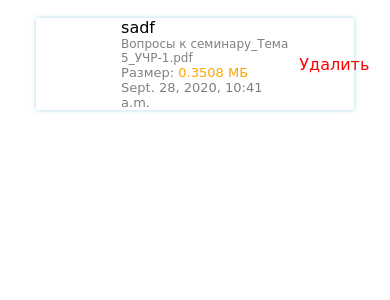
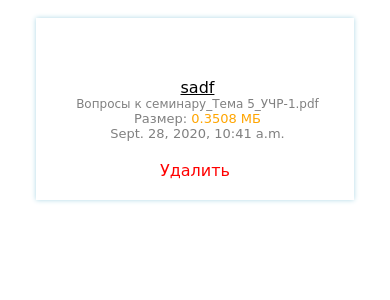
Before and after one commit to worlddeleteRin/univ, a Django app: page /itype/74/97 in a window 390 px wide. Shown: the top 300 px of the page. Run offline with Django 3.2, Linux system fonts and the light colour scheme; data comes from the database, SQL or seed files in the repository; both versions use the stored data as it was after the commit; some libraries are stand-ins or nearby versions.

Commit message:
new commit

```diff
--- a/lessons/urls.py
+++ b/lessons/urls.py
@@ -15,4 +15,5 @@ urlpatterns = [
     path('addblock_items_ajax', views.addblock_items_ajax, name="addblock_items_ajax"),
     path('delete_item_ajax', views.delete_item_ajax, name="delete_item_ajax"),
     path('load_item_ajax', views.load_item_ajax, name="load_item_ajax"),
+    path('item/<int:item_id>', views.item, name="item"),
 ]
--- a/lessons/views.py
+++ b/lessons/views.py
@@ -6,6 +6,7 @@ import urllib
 import os
 from django.core.files.storage import default_storage
 from univ.settings import *
+from django.http import FileResponse
 
 
 def index(request):
@@ -151,3 +152,11 @@ def load_item_ajax(request):
     return render(request, 'lessons/blocks/items_list.html', {
         'items': items,
     })
+
+def item(request, item_id):
+    file_path = path = STATICFILES_DIRS[0] + '/files/'
+    current_item = Item.objects.get(id = item_id)
+    file = open(file_path + current_item.itemurl, 'rb')
+    response = FileResponse(file)
+    print(response)
+    return response
--- a/static/style.css
+++ b/static/style.css
@@ -245,7 +245,7 @@ box-shadow: 0px 0px 13px 0px rgba(0,0,0,0.75);
     transform: translateY(-10px);
 }
 #filename {
-    max-width: 99%;
+    max-width: 70%;
     width: 350px;
     border-radius: 15px;
     /* border-bottom: 2px solid red; */
@@ -400,6 +400,16 @@ box-shadow: 0px 0px 13px 0px rgba(0,0,0,0.75);
     cursor: pointer;
     align-content: space-between;
 }
+@media (max-width: 577px) {
+    .item__container__block {
+        width: 85%;
+        flex-direction: column;
+        align-items: center;
+        justify-items: center;
+        justify-content: center;
+        align-content: center;
+    }
+}
 @media (max-width: 767px) {
     .item__container__block {
         width: 85%;
@@ -420,14 +430,19 @@ box-shadow: 0px 0px 13px 0px rgba(0,0,0,0.75);
     color: grey;
 }
 .item__name__link {
-    text-decoration-line: none;
+    text-decoration-line: underline;
     color: black;
 }
 .no__info__message {
     text-align: center;
 }
 .delete__item__block {
-    width: 10%;
+    /* width: 10%; */
+}
+@media (max-width: 577px) {
+    .delete__item__block {
+        margin: 20px 0px;
+    }
 }
 .delete__item__block span {
     color: red;
@@ -438,6 +453,14 @@ box-shadow: 0px 0px 13px 0px rgba(0,0,0,0.75);
     width: 80%;
     display: flex;
     align-items: center;
+}
+@media (max-width: 577px) {
+    .item__container__block__main {
+        flex-direction: column;
+        align-content: center;
+        justify-content: center;
+        justify-items: center;
+    }
 }
 .item__size {
     color: grey;
@@ -450,3 +473,13 @@ box-shadow: 0px 0px 13px 0px rgba(0,0,0,0.75);
     font-size: 13px;
     color: grey;
 }
+.item__info {
+
+}
+@media (max-width: 577px) {
+    .item__info {
+        display: flex;
+        flex-direction: column;
+        align-items: center;
+    }
+}
--- a/templates/lessons/blocks/items_list.html
+++ b/templates/lessons/blocks/items_list.html
@@ -3,15 +3,17 @@
 
 {% for item in items %}
 
-    <div class="item__container__block" value="{{item.itemurl}}">
-        <div class="item__container__block__main" value="{{item.itemurl}}">
+    <div class="item__container__block" value="{{item.id}}">
 
+        <div class="item__container__block__main" value="{{item.id}}">
 
         <div class="item__icon">
             <i class="gg-file-document"></i>
         </div>
+
         <div class="item__info">
-        <a class="item__name__link" value="{{ item.itemurl }}">
+        <a class="item__name__link" value="{{ item.itemurl }}"
+        href="{% url 'lessons:item' item.id %}">
              {{ item.name }}
         </a>
         <div class="item__subname">
@@ -31,11 +33,16 @@
 
         </div>
     </div>
+
+
+
+
         <div class="delete__item__block" value="{{ item.id }}">
             <span id="delete_item__block__link">
                 Удалить
             </span>
         </div>
+
     </div>
 
     {% empty %}
@@ -45,22 +52,15 @@
 
 <script>
 $(".item__container__block__main").click(function(e) {
-    window.alert('start opening file')
-    e.preventDefault()
-    var link = decodeURI($(this).attr("value"))
-    window.alert(link)
-    console.log(link)
-    window.alert("{% static 'files/' %}" + link)
-    window.location = "{% static 'files/' %}" + link;
 
     })
 $(".item__name__link").click(function(e) {
-    // e.preventDefault()
+    {% comment %} // e.preventDefault()
     // var link = $(this).attr("value")
     // console.log(link)
     // link = decodeURI(link)
     // console.log(link)
-    //     window.location = "{% static 'files/' %}" + link;
+    //     window.location = "{% static 'files/' %}" + link;     {% endcomment %}
 })
 $(".delete__item__block").click(function() {
         console.log('clicked on delete')
```
Also changed, not shown: db.sqlite3, 2 other files.
